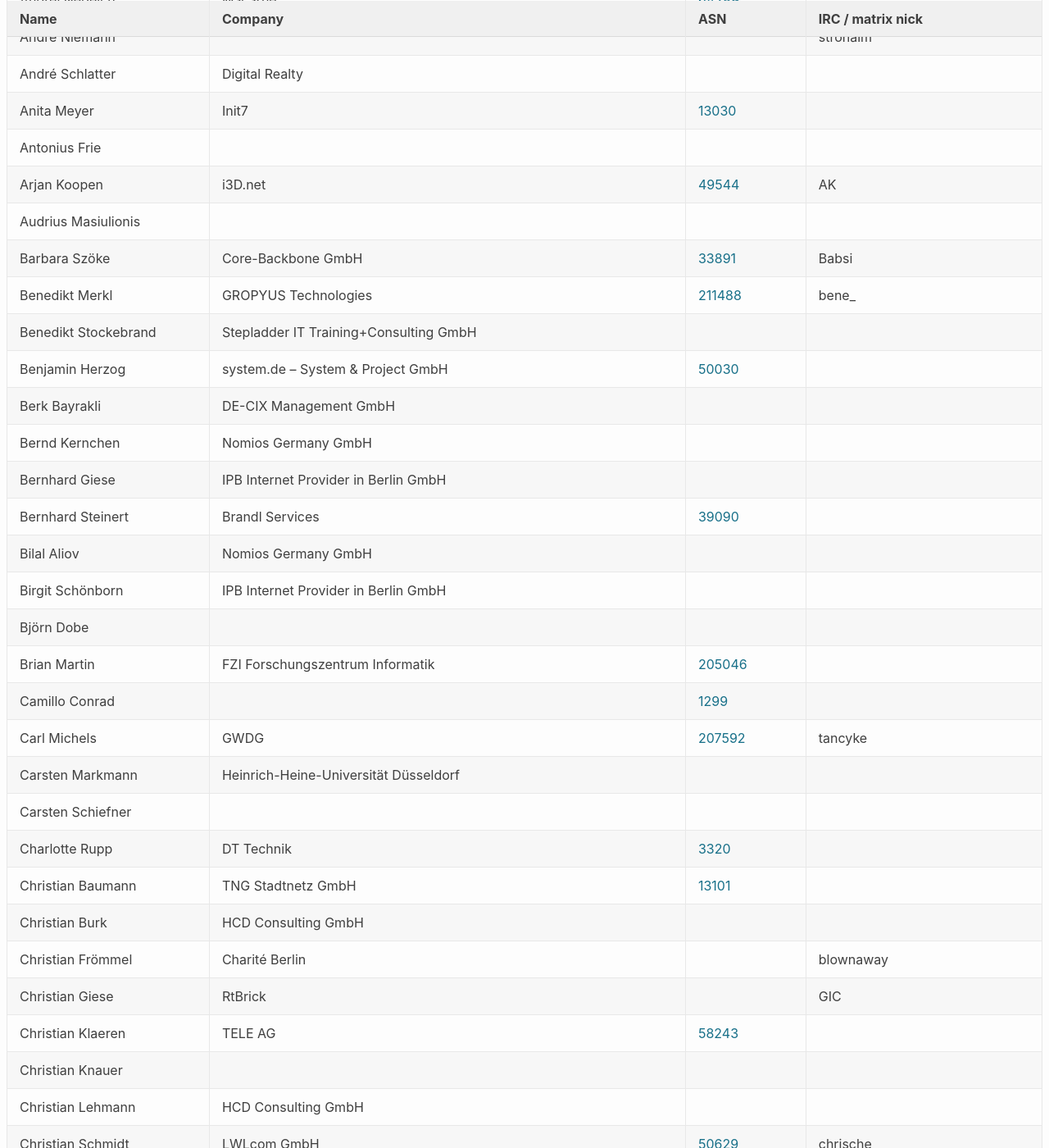
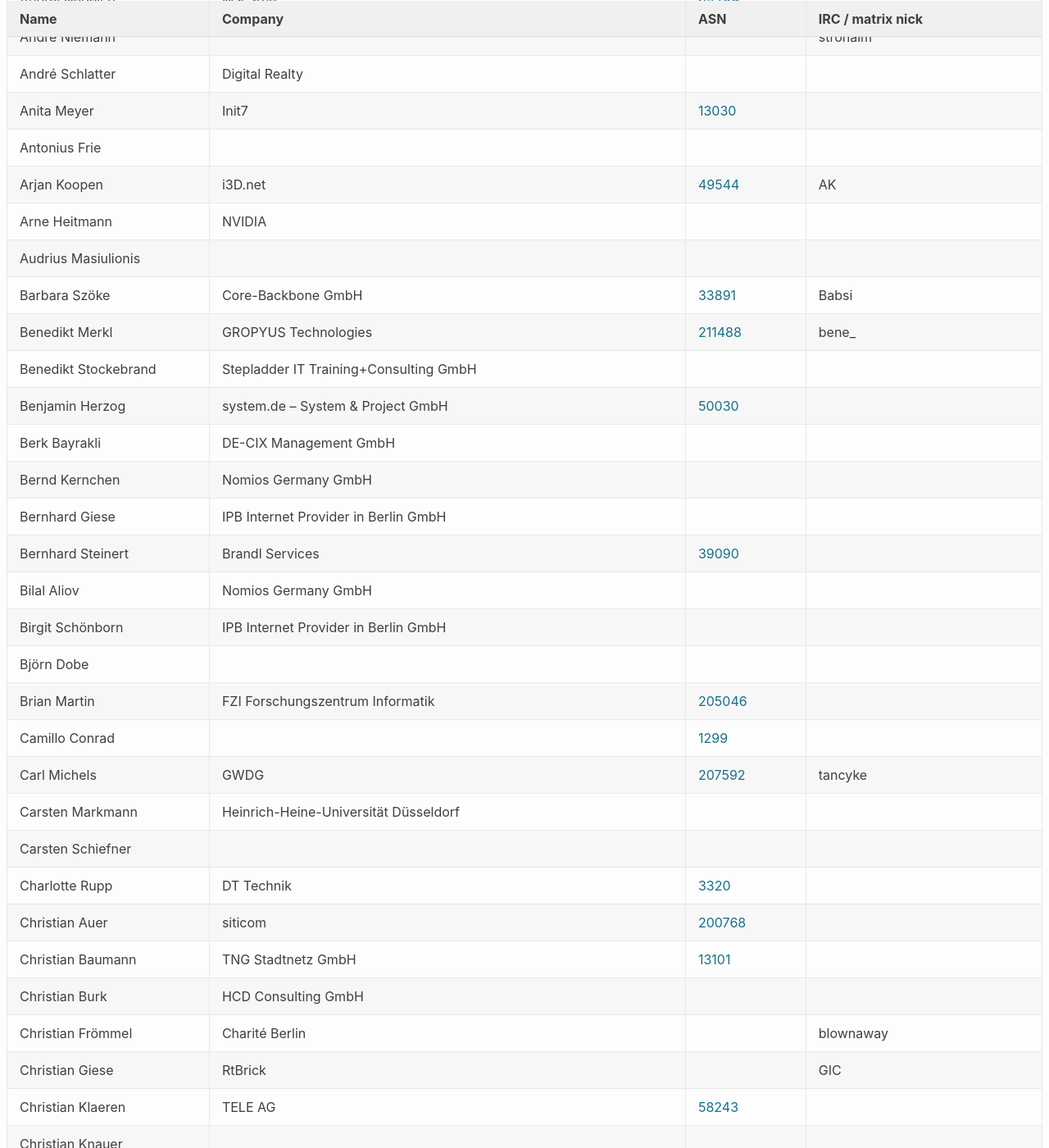
Before and after one commit to denog/pretix-attendeelist, a Jekyll site: the page built from denog16/index.markdown, in a window 1280 px wide and 1400 px high, scrolled down 1663 px. Shown: the whole window at 82% size. Built offline with Jekyll 4.4.1, drawn with Linux system fonts in a browser that asks for light colours.

Commit message:
Latest data: Tue Oct 22 14:31:58 UTC 2024

```diff
--- a/_data/attendees_denog16_onsite.json
+++ b/_data/attendees_denog16_onsite.json
@@ -234,6 +234,12 @@
     "asn": "49544"
   },
   {
+    "name": "Arne Heitmann",
+    "company": "NVIDIA",
+    "irc": null,
+    "asn": null
+  },
+  {
     "name": "Audrius Masiulionis",
     "company": null,
     "irc": null,
@@ -342,6 +348,12 @@
     "asn": "3320"
   },
   {
+    "name": "Christian Auer",
+    "company": "siticom",
+    "irc": null,
+    "asn": "200768"
+  },
+  {
     "name": "Christian Baumann",
     "company": "TNG Stadtnetz GmbH",
     "irc": null,
```
